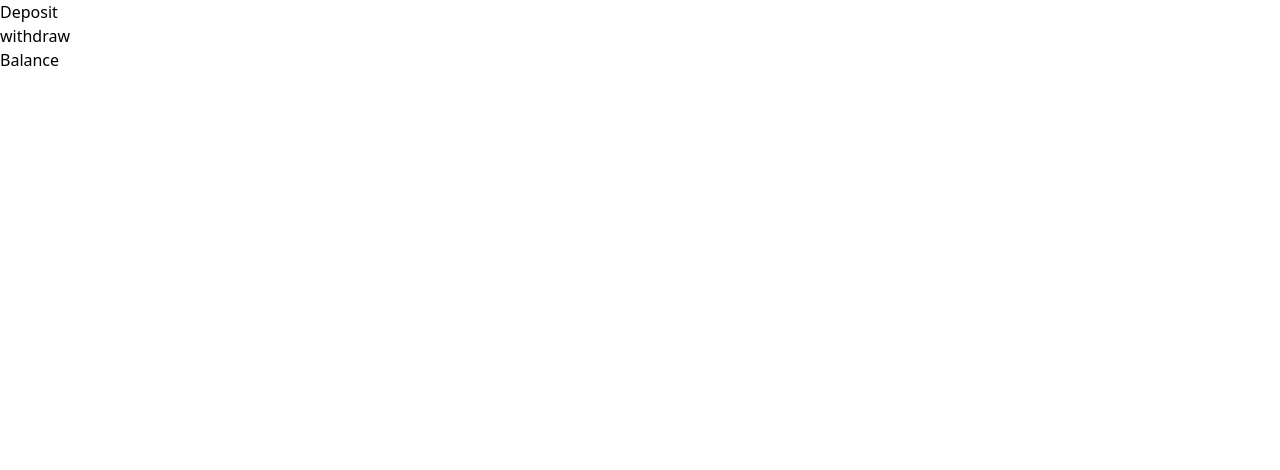
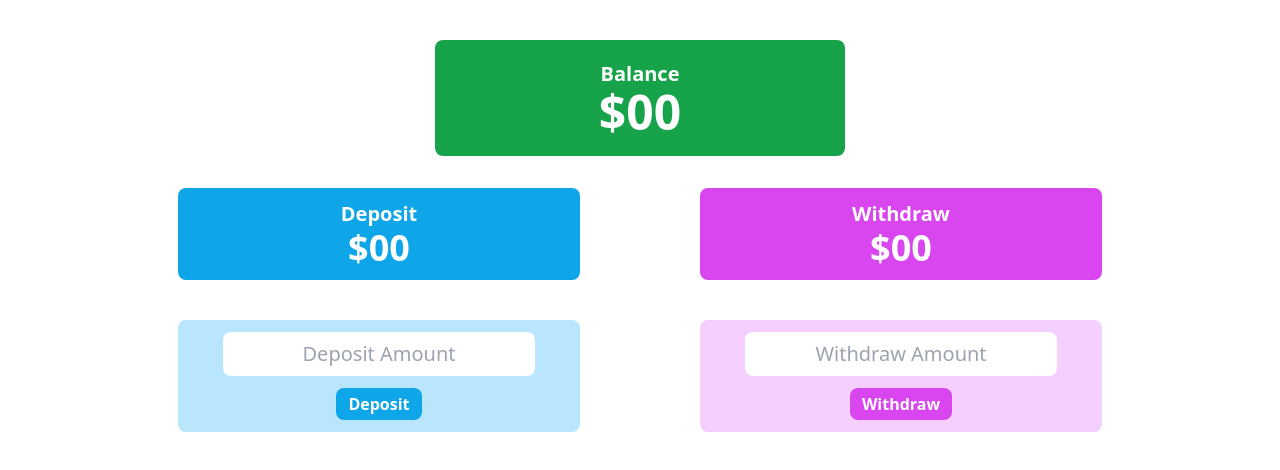
Before and after one commit to invisible360/practice-Problem-js-DOM, a plain HTML site: page practice-bank/transaction.html in a window 1280 px wide. Drawn offline with nearby package versions, Linux system fonts and the light colour scheme.

Commit message:
design of bank page done

```diff
--- a/practice-bank/transaction.html
+++ b/practice-bank/transaction.html
@@ -1,5 +1,6 @@
 <!DOCTYPE html>
 <html lang="en">
+
 <head>
     <meta charset="UTF-8">
     <meta http-equiv="X-UA-Compatible" content="IE=edge">
@@ -7,10 +8,46 @@
     <title>Transaction page</title>
     <script src="https://cdn.tailwindcss.com"></script>
 </head>
+
 <body>
-    <h1>Deposit</h1>
-    <h1>withdraw</h1>
-    <h1>Balance</h1>
+
+
+    <main class="container mx-auto w-[80%]  mt-10">
+        <section>
+            <div class="grid grid-cols-1 place-items-center mb-8">
+                <div class="bg-green-600  rounded-lg text-center w-2/5 py-5 flex justify-center items-center flex-col">
+                    <h1 class="text-xl  text-white font-semibold">Balance</h1>
+                    <h1 class="text-5xl font-bold text-white">$<span>00</span></h1>
+                </div>
+            </div>
+
+            <div class="grid grid-cols-2 place-items-center gap-x-5">
+                <div class="bg-sky-500  rounded-lg text-center py-3 w-4/5 flex justify-center items-center flex-col">
+                    <h1 class="text-xl  text-white font-semibold">Deposit</h1>
+                    <h1 class="text-4xl font-bold text-white">$<span>00</span></h1>
+                </div>
+
+                <div
+                    class="bg-fuchsia-500  rounded-lg text-center py-3 w-4/5 flex justify-center items-center flex-col">
+                    <h1 class="text-xl  text-white font-semibold">Withdraw</h1>
+                    <h1 class="text-4xl font-bold text-white">$<span>00</span></h1>
+                </div>
+            </div>
+        </section>
+
+        <section class="grid grid-cols-2 place-items-center gap-x-5 mt-10">
+            <div class="bg-sky-200 rounded-lg text-center py-3 w-4/5 flex justify-center items-center flex-col">
+                <input class="text-center rounded-lg p-2 mb-3 text-xl" type="text" placeholder="Deposit Amount" >
+                <button class="bg-sky-500 px-3 py-1 font-bold text-white rounded-lg hover:bg-green-500">Deposit</button>
+            </div>
+            <div class="bg-fuchsia-200 rounded-lg text-center py-3 w-4/5 flex justify-center items-center flex-col">
+                <input class="text-center rounded-lg p-2 mb-3 text-xl" type="text" placeholder="Withdraw Amount" >
+                <button class="bg-fuchsia-500 px-3 py-1 font-bold text-white rounded-lg hover:bg-green-500">Withdraw</button>
+            </div>
+        </section>
+
+    </main>
 
 </body>
+
 </html>
```
